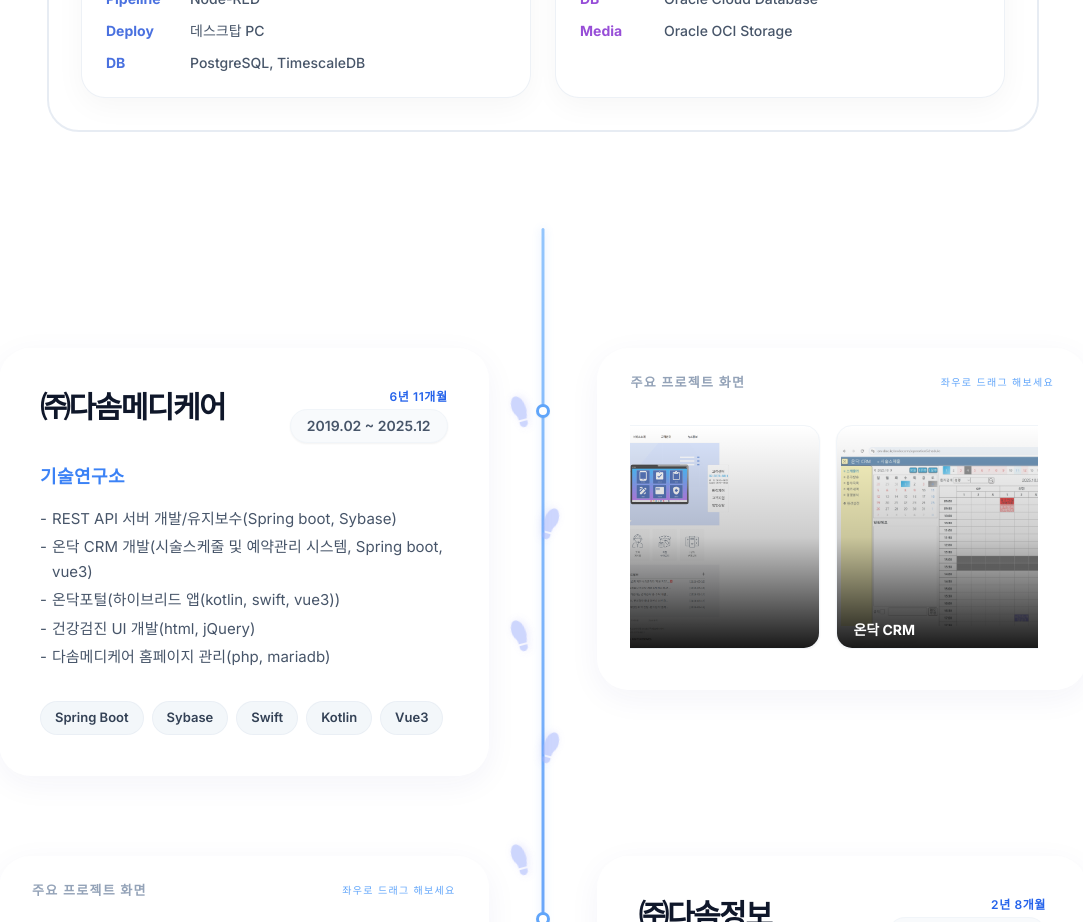
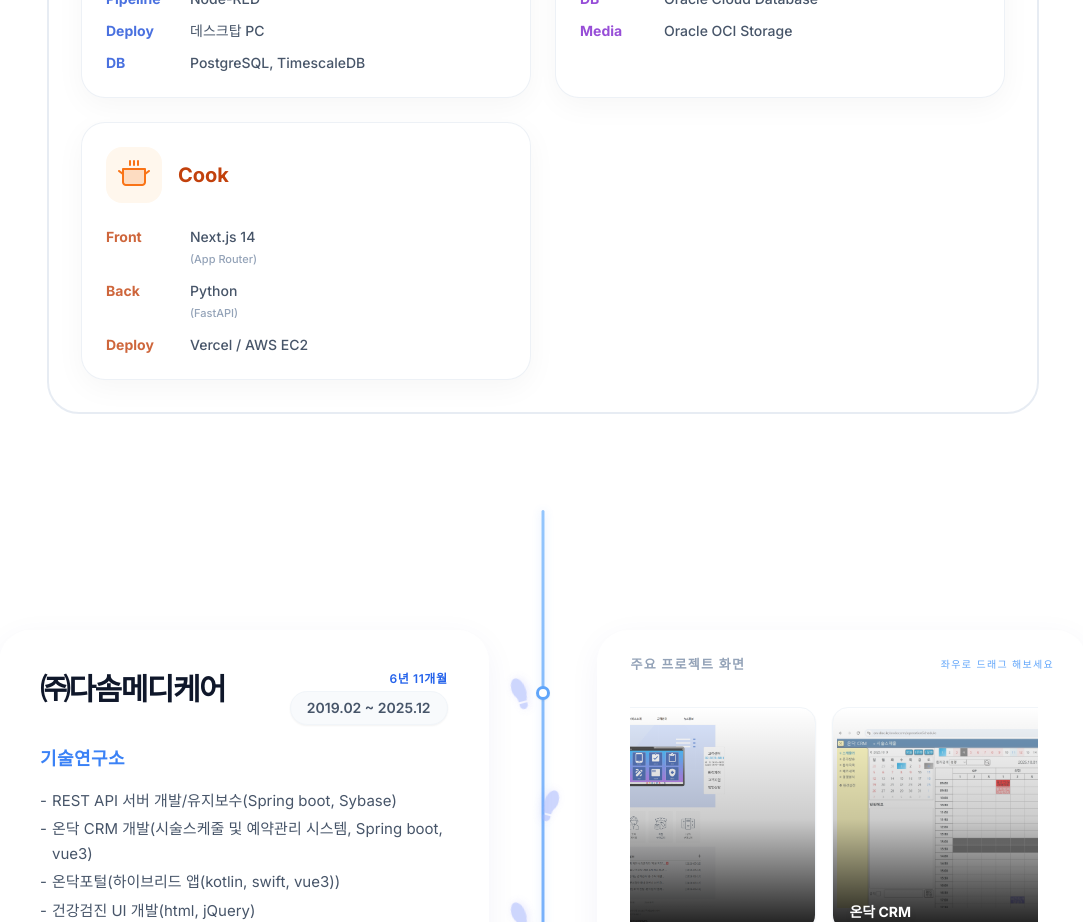
Before and after one commit to gyuminiai82/portfolio, a React (Vite) app: page / in a window 1280 px wide. Shown: the part 940-1862 px from the top of the page, without its empty margins (97-1180 px from the left). Built offline with nearby package versions, Linux system fonts and the light colour scheme; a web font is replaced by a local one.

Commit message:
feat: AI 활용 작업물에 cook.minstudio.app 추가

```diff
--- a/src/components/AIWorks.jsx
+++ b/src/components/AIWorks.jsx
@@ -65,6 +65,20 @@
       { label: "DB", value: "Oracle Cloud Database" },
       { label: "Media", value: "Oracle OCI Storage" }
     ]
+  },
+  {
+    title: "Cook",
+    url: "https://cook.minstudio.app",
+    icon: "ph-cooking-pot",
+    color: "orange",
+    bgLight: "bg-orange-50",
+    textDark: "text-orange-700",
+    iconColor: "#f97316",
+    items: [
+      { label: "Front", value: "Next.js 14", sub: "(App Router)" },
+      { label: "Back", value: "Python", sub: "(FastAPI)" },
+      { label: "Deploy", value: "Vercel / AWS EC2" }
+    ]
   }
 ];
 
```
